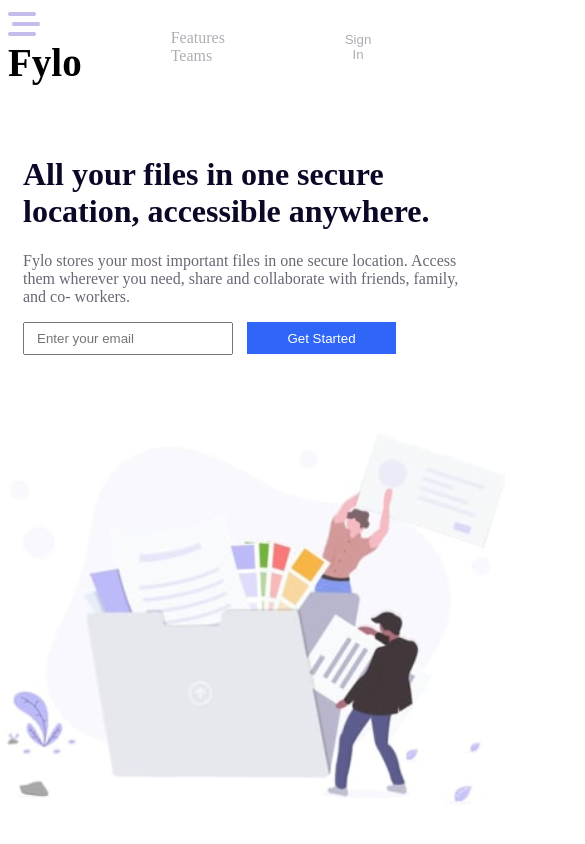
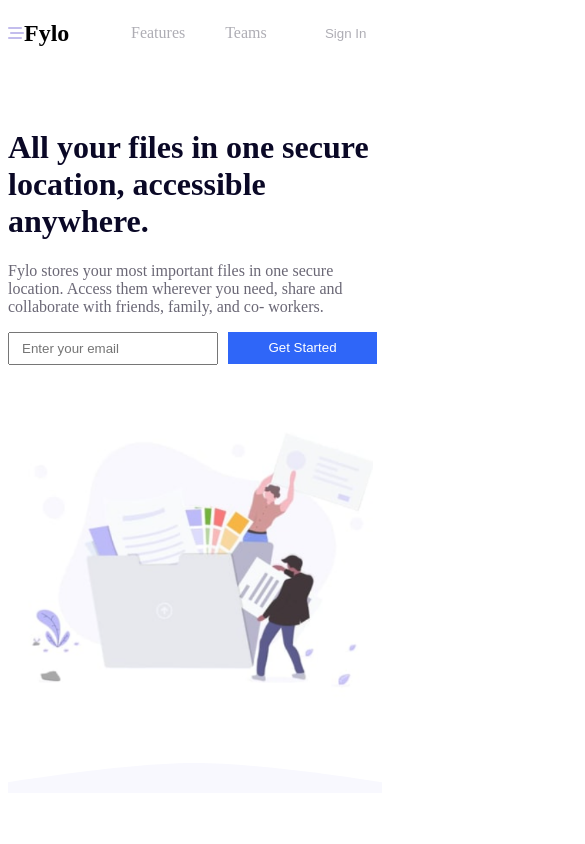
Before and after one commit to Izukach/Fylo-Landing-Page, a plain HTML site: page index.html in a window 390 px wide. Shown: the top 844 px of the page, 585 px wide, since content can reach past the window. Drawn offline with Linux system fonts and the light colour scheme.

Commit message:
added media query

```diff
--- a/index.html
+++ b/index.html
@@ -1,7 +1,7 @@
 <!DOCTYPE html>
 <html lang="en">
   <head>
-    <meta charset="UTF-8" />
+    <meta ch arset="UTF-8" />
     <meta http-equiv="X-UA-Compatible" content="IE=edge" />
     <meta name="viewport" content="width=device-width, initial-scale=1.0" />
     <title>Document</title>
@@ -14,29 +14,38 @@
   <body>
     <header>
       <div class="nav-logo">
-        <i class="fa-solid fa-bars-staggered fa-2x"></i>
+        <i class="fa-solid fa-bars-staggered "></i>
+        <!-- <i class="fa-solid fa-bars-staggered"></i> -->
         <span id="span-logo">Fylo</span>
       </div>
 
       <nav class="nav-links">
+
         <ul>
           <li><a href="#">Features</a></li>
           <li><a href="#">Teams</a></li>
+
+     <li><a href="#"><button id="btn2-logo">Sign In</button></a></li>
+
         </ul>
       </nav>
 
-      <a href="#"><button id="btn-logo">Sign In</button></a>
+      <!-- <a href="#"><button id="btn-logo">Sign In</button></a> -->
     </header>
+
     <!-- ------banner one section------- -->
 
     <div class="banner-one-container">
       <div class="banner-one">
+        <div class="mobie-view-banner-one">
         <h1>All your files in one secure location, accessible anywhere.</h1>
         <p>
           Fylo stores your most important files in one secure location. Access
           them wherever you need, share and collaborate with friends, family,
           and co- workers.
         </p>
+        </div>
+        <div class="mobile-view-inputs">
         <input
           type="email"
           placeholder="Enter your email"
@@ -44,12 +53,15 @@
         />
         <button id="btn-banner-one">Get Started</button>
       </div>
+      </div>
+
       <div class="banner-one-image">
-        <img src="./assests/pictures/banner-one.png" alt="" />
+        <img src="./assests/pictures/banner-one.png" alt="" id="banner-one-img"/>
       </div>
     </div>
 
     <!-- -----------banner two section---- -->
+
     <div class="banner-two-main-logo">
       <img src="./assests/pictures/bg-curve-desktop.svg" alt="">
     </div>
--- a/style.css
+++ b/style.css
@@ -29,19 +29,20 @@ header {
   color: rgb(174, 173, 180);
   text-decoration: none;
 }
+
 .nav-links li a:hover {
   color: #0088a9;
 }
 
-#btn-logo {
-  margin-left: 20px;
+#btn2-logo {
+  margin-left: 10px;
   border: none;
   background-color: transparent;
   color: rgb(174, 173, 180);
   cursor: pointer;
 }
 
-#btn-logo:hover {
+#btn2-logo:hover {
   color: #0088a9;
 }
 
@@ -310,17 +311,11 @@ footer {
   padding-top: 50px;
 }
 
+.hamburger {
+  display: none;
+}
+
 @media screen and (max-width: 677px) {
-  .banner-one-container {
-    display: flex;
-    align-items: center;
-    /* justify-content: space-around; */
-    margin-top: 50px;
-    /* background-color: brown; */
-    flex-direction: column;
-    margin-left: 100px;
-  }
-
   .banner-two-container {
     display: flex;
     /* justify-content: space-evenly; */
@@ -330,9 +325,15 @@ footer {
     /* background-color: brown; */
     flex-direction: column;
     width: 600px;
-    padding-left: 60px;
-    margin-top: 287px;
+    /* padding-left: 60px; */
+    margin-top: 71px;
     width: 100%;
+  }
+
+  .banner-two-first {
+    height: 262px;
+    width: 359px;
+    background-color: rgb(248, 248, 254);
   }
 
   .banner-three-container {
@@ -348,4 +349,101 @@ footer {
     /* padding-left: 17px; */
     flex-direction: column;
   }
+  header {
+    display: flex;
+    justify-content: flex-end;
+    align-items: center;
+    /* background-color: red; */
+    width: 358px;
+  }
+
+  ul {
+    width: 225px;
+    display: flex;
+    padding-right: 30px;
+  }
+
+  #span-logo {
+    font-size: 24px;
+    font-weight: bold;
+  }
+
+  .nav-logo {
+    width: 111px;
+    margin-right: auto;
+    display: flex;
+    align-items: center;
+  }
+  .banner-one {
+    /* background-color: brown; */
+    width: 100%;
+    height: 256px;
+  }
+
+  .banner-one-container {
+    display: flex;
+    align-items: center;
+    /* justify-content: space-around; */
+    margin-top: 50px;
+    /* background-color: brown; */
+    flex-direction: column;
+    /* margin-left: 100px; */
+    width: 100%;
+  }
+
+  .banner-three-one {
+    /* height: 262px; */
+    width: 347px;
+  }
+
+  .banner-three-two {
+    width: 347px;
+  }
+
+  .mobile-view-banner-one {
+    width: 383px;
+    padding-left: 0px;
+  }
+
+  .mobile-view-inputs {
+    /* background-color: yellow; */
+    display: flex;
+  }
+
+  #btn2-logo {
+    width: 58px;
+    border: none;
+    background-color: transparent;
+    color: rgb(174, 173, 180);
+  }
+
+  .footer-container {
+    display: flex;
+    /* justify-content: space-around; */
+    /* align-items: center; */
+    padding-top: 198px;
+    flex-direction: column;
+  }
+
+  #banner-one-img {
+    margin-top: 40px;
+    width: 356px;
+  }
+
+  #banner-two-logo {
+    width: 360px;
+  }
+
+  .lists {
+    list-style-type: none;
+    display: block;
+  }
+
+  .footer-container {
+    display: flex;
+    /* justify-content: space-around; */
+    /* align-items: center; */
+    padding-top: 60px;
+    flex-direction: column;
+  }
 }
```
Also changed, not shown: assests/pictures/icons8-hamburger-32.png (added), assests/pictures/icons8-hamburger-64.png (added).
